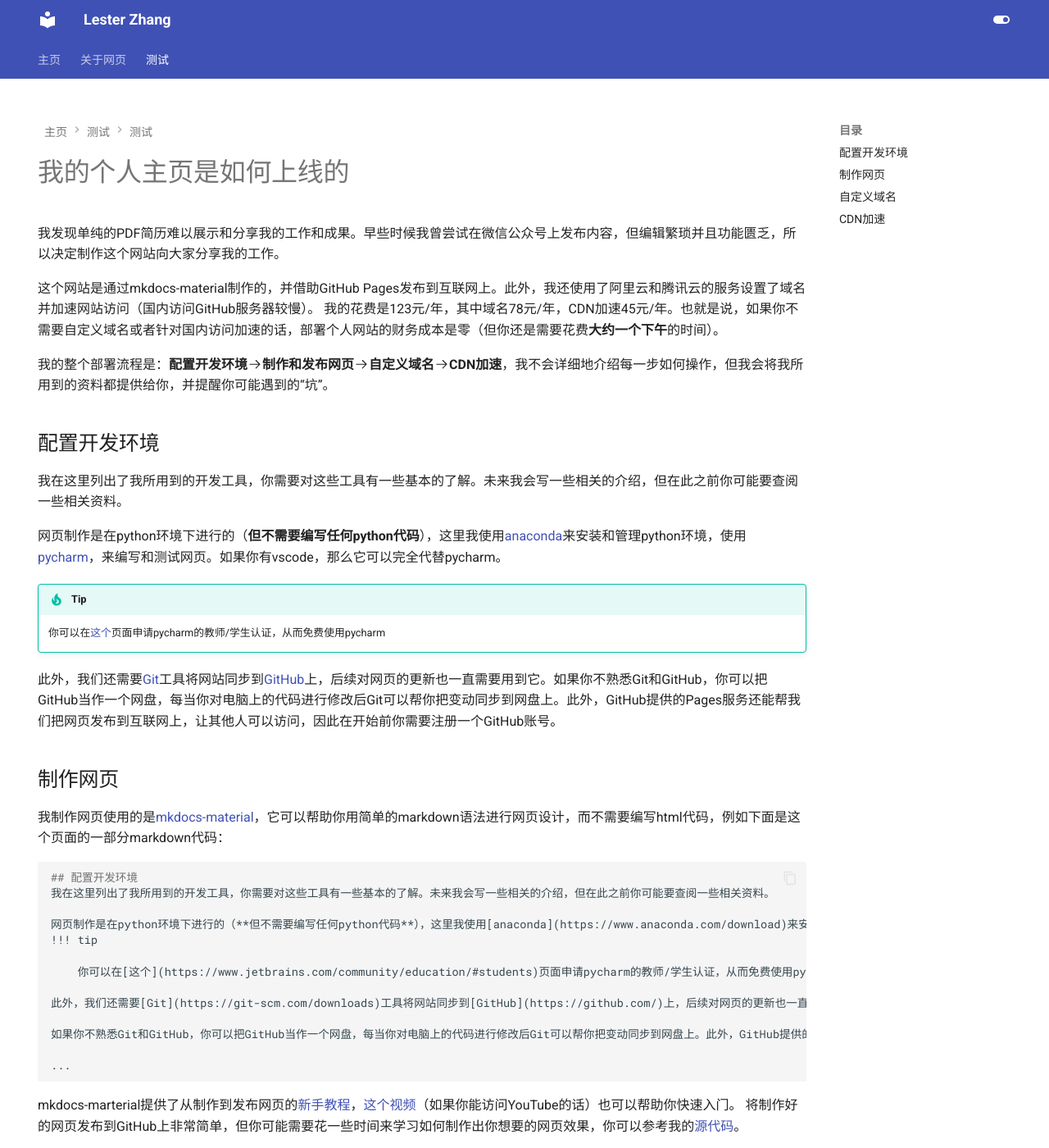
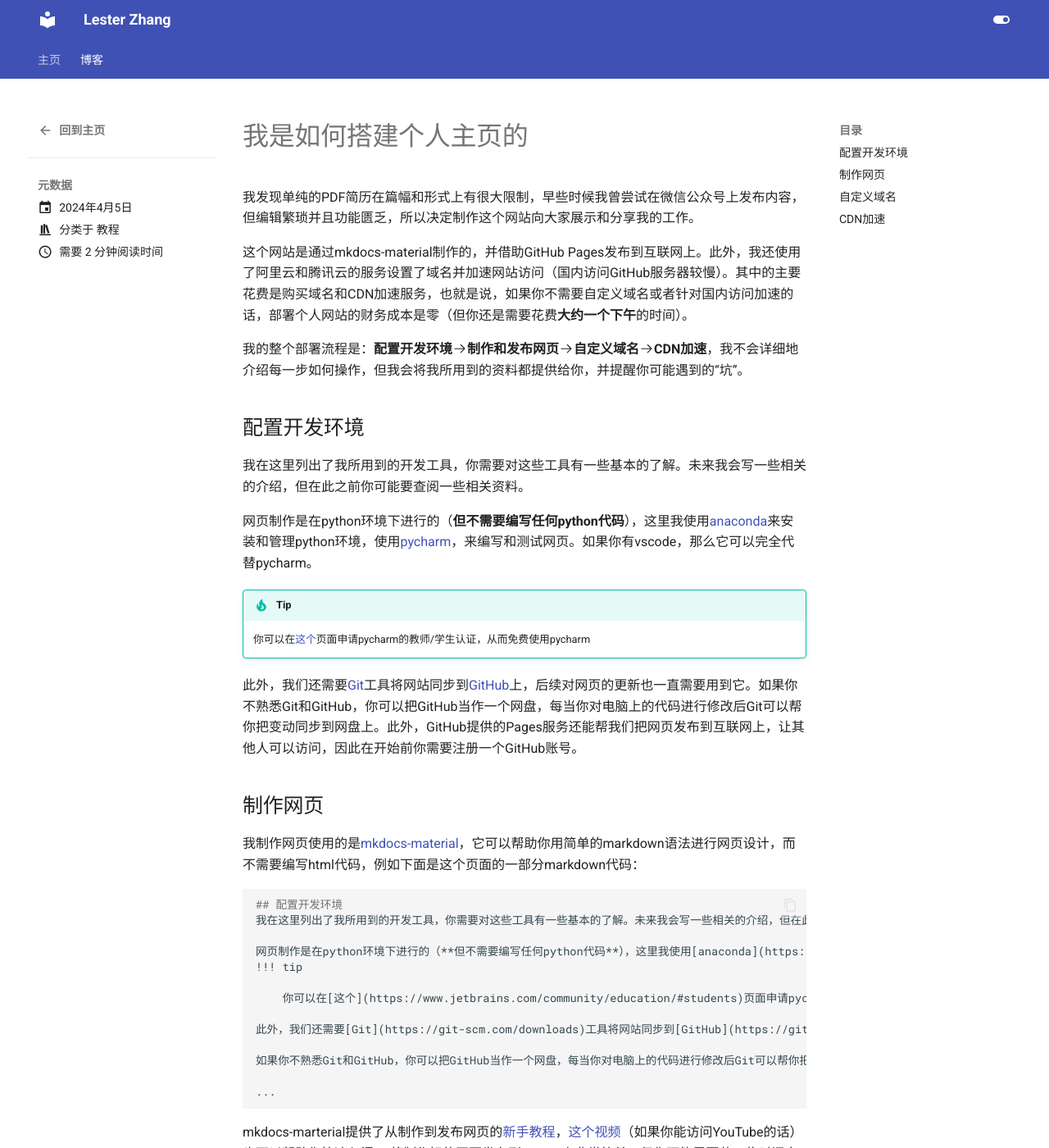
Before and after one commit to daisymilo/lester-zhang, an MkDocs documentation site: the page built from docs/posts/posts/make_site.md, in a window 1280 px wide and 1400 px high. Shown: the whole window at 82% size. Built offline with MkDocs 1.6.1 and Material for MkDocs 9.7.7, drawn with Linux system fonts in a browser that asks for light colours.

```diff
--- a/docs/posts/index.md
+++ b/docs/posts/index.md
@@ -1,7 +1,7 @@
 ---
-title: 测试
+title: 博客
 hide:
   - footer
 ---
 
-# 测试页面
+# 我的文章
--- a/docs/posts/posts/make_site.md
+++ b/docs/posts/posts/make_site.md
@@ -1,14 +1,16 @@
 ---
 date: 2024-04-05
-template: home.html
+categories:
+    - 教程
+
 ---
 
-# 我的个人主页是如何上线的
-我发现单纯的PDF简历难以展示和分享我的工作和成果。早些时候我曾尝试在微信公众号上发布内容，但编辑繁琐并且功能匮乏，所以决定制作这个网站向大家分享我的工作。
+# 我是如何搭建个人主页的
+我发现单纯的PDF简历在篇幅和形式上有很大限制，早些时候我曾尝试在微信公众号上发布内容，但编辑繁琐并且功能匮乏，所以决定制作这个网站向大家展示和分享我的工作。
 
 <!-- more -->
 
-这个网站是通过mkdocs-material制作的，并借助GitHub Pages发布到互联网上。此外，我还使用了阿里云和腾讯云的服务设置了域名并加速网站访问（国内访问GitHub服务器较慢）。 我的花费是123元/年，其中域名78元/年，CDN加速45元/年。也就是说，如果你不需要自定义域名或者针对国内访问加速的话，部署个人网站的财务成本是零（但你还是需要花费**大约一个下午**的时间）。
+这个网站是通过mkdocs-material制作的，并借助GitHub Pages发布到互联网上。此外，我还使用了阿里云和腾讯云的服务设置了域名并加速网站访问（国内访问GitHub服务器较慢）。其中的主要花费是购买域名和CDN加速服务，也就是说，如果你不需要自定义域名或者针对国内访问加速的话，部署个人网站的财务成本是零（但你还是需要花费**大约一个下午**的时间）。
 
 我的整个部署流程是：**配置开发环境:octicons-arrow-right-24:制作和发布网页:octicons-arrow-right-24:自定义域名:octicons-arrow-right-24:CDN加速**，我不会详细地介绍每一步如何操作，但我会将我所用到的资料都提供给你，并提醒你可能遇到的“坑”。
 
--- a/mkdocs.yml
+++ b/mkdocs.yml
@@ -47,9 +47,7 @@ theme:
 
 nav:
   - 主页: index.md
-  - 关于网页:
-      - posts/posts/make_site.md
-  - 测试:
+  - 博客:
       - posts/index.md
 
 
```
Also changed, not shown: docs/index.md (+9 -4 lines).
